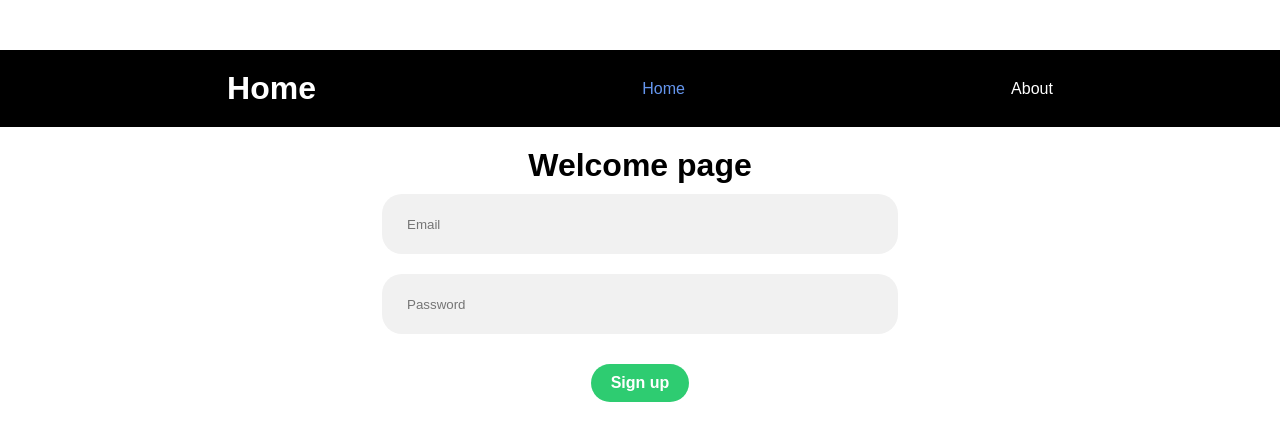
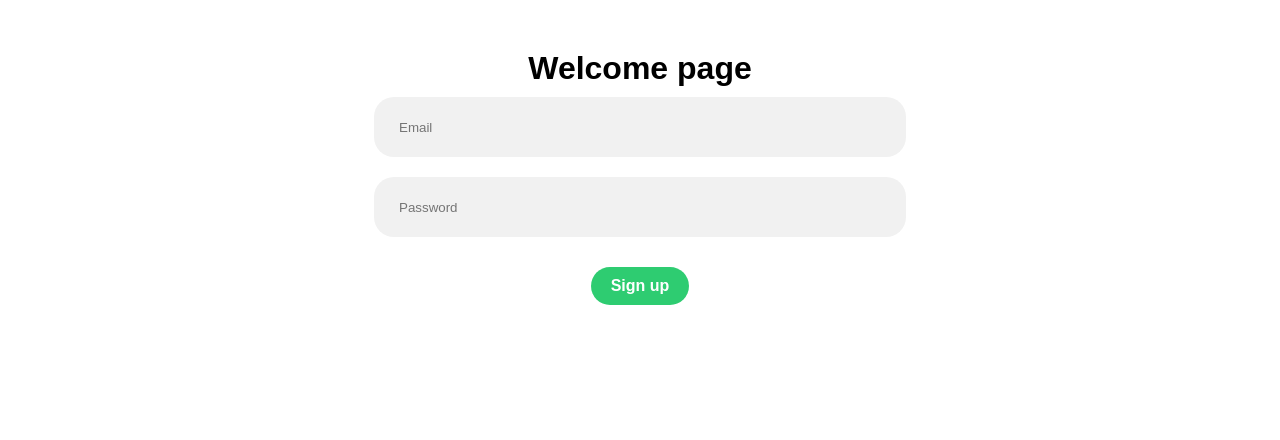
Before and after one commit to semoleg1986/graphiql-app, a React (Vite) app: page / in a window 1280 px wide. Shown: the top 440 px of the page. Built offline with nearby package versions, Linux system fonts and the light colour scheme.

Commit message:
refactor: change structure

```diff
--- a/src/App.tsx
+++ b/src/App.tsx
@@ -9,11 +9,11 @@ const App = () => {
   return (
     <div>
       <Routes>
-        <Route path="*" element={<Layout />}>
-          <Route index element={<Home />} />
+        <Route index element={<Home />} />
+        <Route path="" element={<Layout />}>
           <Route path="about" element={<About />} />
-          <Route path="*" element={<NotFoundPage />} />
         </Route>
+        <Route path="*" element={<NotFoundPage />} />
       </Routes>
     </div>
   );
```
